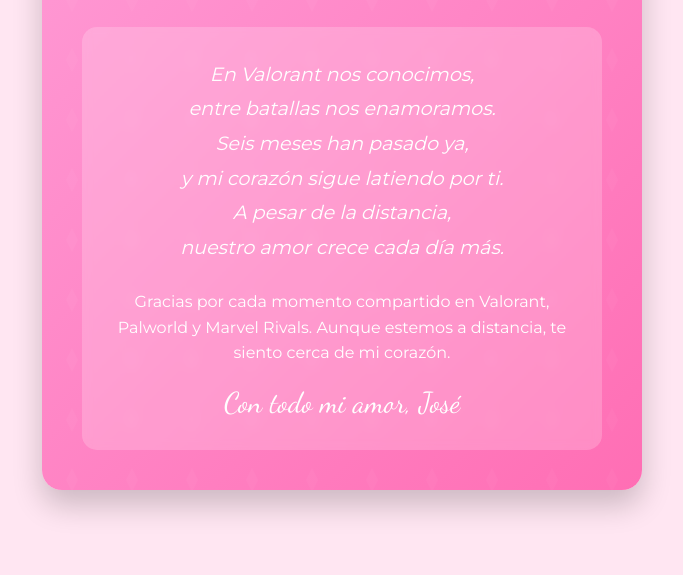
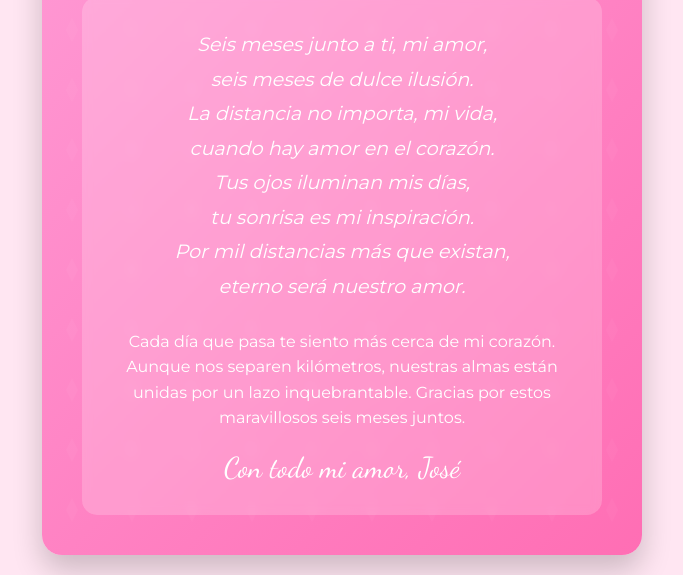
Before and after one commit to Hiromet/6mesesmiamor, a plain HTML site: page index.html in a window 1280 px wide. Shown: the part 260-835 px from the top of the page, without its empty margins (298-981 px from the left). Before the commit the page ends 800 px from the top, so only its background shows below. Drawn offline with Linux system fonts and the light colour scheme.

Commit message:
Update index.html

```diff
--- a/index.html
+++ b/index.html
@@ -19,17 +19,20 @@
 
         <div class="message">
             <p class="poem">
-                En Valorant nos conocimos,<br>
-                entre batallas nos enamoramos.<br>
-                Seis meses han pasado ya,<br>
-                y mi corazón sigue latiendo por ti.<br>
-                A pesar de la distancia,<br>
-                nuestro amor crece cada día más.
+                Seis meses junto a ti, mi amor,<br>
+                seis meses de dulce ilusión.<br>
+                La distancia no importa, mi vida,<br>
+                cuando hay amor en el corazón.<br>
+                Tus ojos iluminan mis días,<br>
+                tu sonrisa es mi inspiración.<br>
+                Por mil distancias más que existan,<br>
+                eterno será nuestro amor.
             </p>
 
             <p class="love-note">
-                Gracias por cada momento compartido en Valorant, Palworld y Marvel Rivals.
-                Aunque estemos a distancia, te siento cerca de mi corazón.
+                Cada día que pasa te siento más cerca de mi corazón.
+                Aunque nos separen kilómetros, nuestras almas están unidas por un lazo inquebrantable.
+                Gracias por estos maravillosos seis meses juntos.
             </p>
 
             <div class="signature">Con todo mi amor, José</div>
```
